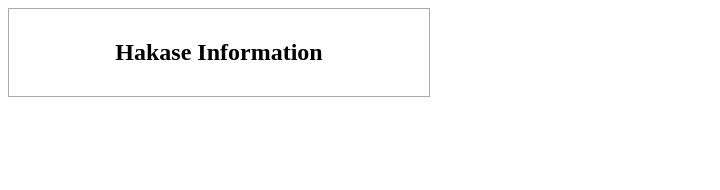
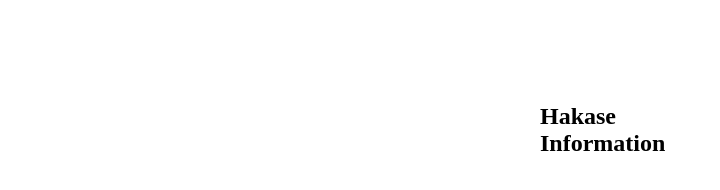
Before and after one commit to Hamachii/HakaseInfo.github.io, a plain HTML site: page index.html in a window 1280 px wide. Shown: the whole page, without its empty margins (0-720 px from the left). Drawn offline with Linux system fonts and the light colour scheme.

Commit message:
Update index.css

```diff
--- a/css/index.css
+++ b/css/index.css
@@ -1,20 +1,12 @@
 .parent{
-  border: 1px solid #aaa;
-  padding: 10px;
-  text-align: center;
-  width: 400px;
+ position: relative;
+ height: 200px;
 }
-.inner{
-   display:inline-block;
-   padding:10px;
-   border: 1px dashed #ccc;
+.item{
+ position: absolute;
+ height: 50px;
+ width: 200px;
+ top: 50%;
+ left: 50%;
+ transform: translate(-50%,-50%);
 }
-.tablecell{
-  border: 1px solid #aaa;
-  text-align: center;
-  display: table-cell;
-  vertical-align: middle;
-  width: 200px;
-  height: 250px;
-  margin: 20px;
-}
```
